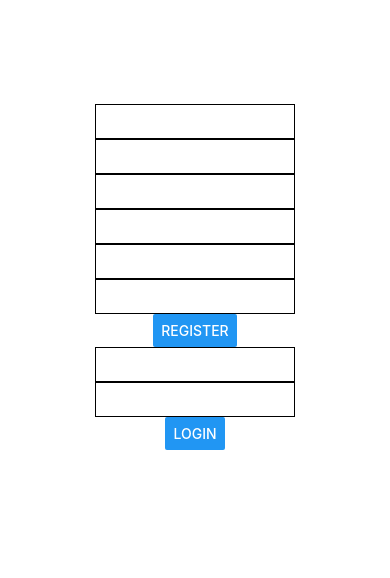
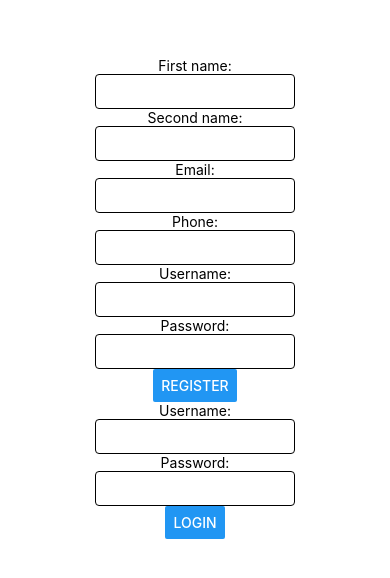
Before and after one commit to HoromneaTudor/Assist-TechChalange, a React Native app: screen / in a window 390 px wide. Shown: the part 124-702 px from the top of the page. Built offline with nearby package versions, Linux system fonts and the light colour scheme.

Commit message:
Update App.js
Titluri + spacing + use React

```diff
--- a/App.js
+++ b/App.js
@@ -1,20 +1,21 @@
 import { StatusBar } from 'expo-status-bar';
-import React from 'react';
+import React, {useState} from 'react';
 import { Image, StyleSheet, Text, View, SafeAreaView, Button, Alert,TextInput} from 'react-native';
 import Axios from 'axios'
+import { Header } from 'react-native/Libraries/NewAppScreen';
 
 export default function App() {
-  const [first_name_req,onChangeFirstNameReq] = React.useState("");
-  const [second_name_req,onChangeSecondNameReq] = React.useState("");
-  const [email_req, onChangeEmailReq] = React.useState("");
-  const [phone_req,onChangePhoneReq] = React.useState("");
-  const [password_req, onChangePassReq] = React.useState("");
-  const [username_req,onChangeUsernameReq] = React.useState("");
+  const [first_name_req,onChangeFirstNameReq] = useState("");
+  const [second_name_req,onChangeSecondNameReq] = useState("");
+  const [email_req, onChangeEmailReq] = useState("");
+  const [phone_req,onChangePhoneReq] = useState("");
+  const [password_req, onChangePassReq] = useState("");
+  const [username_req,onChangeUsernameReq] = useState("");
 
-  const [email,onChangeEmail] = React.useState("");
-  const [password,onChangePass] = React.useState("");
+  const [email,onChangeEmail] = useState("");
+  const [password,onChangePass] = useState("");
 
-  const [loginStatus,setLoginStatus] = React.useState("");
+  const [loginStatus,setLoginStatus] = useState("");
 
   const register =()=>{
     Axios.post('http://localhost:3001/register',
@@ -44,8 +45,6 @@ export default function App() {
         setLoginStatus(response.data.message);
         //console.log(response.data.message);
 
-
-
       }
       else{
         setLoginStatus(response.data[0].username);
@@ -60,56 +59,72 @@ export default function App() {
   return (
     <SafeAreaView style={styles.container}>
 
-
+      <Text>First name:</Text>
       <TextInput
         style={styles.input}
         onChangeText={onChangeFirstNameReq}
         value={first_name_req}
       />
+      <Text></Text>
+      <Text>Second name:</Text>
       <TextInput
         style={styles.input}
         onChangeText={onChangeSecondNameReq}
         value={second_name_req}
       />
+       <Text></Text>
+       <Text>Email:</Text>
       <TextInput
         style={styles.input}
         onChangeText={onChangeEmailReq}
         value={email_req}
       />
+       <Text></Text>
+       <Text>Phone:</Text>
       <TextInput
         style={styles.input}
         onChangeText={onChangePhoneReq}
         value={phone_req}
       />
+       <Text></Text>
+       <Text>Username:</Text>
       <TextInput
         style={styles.input}
         onChangeText={onChangeUsernameReq}
         value={username_req}
       />
+       <Text></Text>
+       <Text>Password:</Text>
       <TextInput
         style={styles.input}
         onChangeText={onChangePassReq}
         value={password_req}
       />
+       <Text></Text>
 
       <Button title='Register' style={styles.buttonlgn} onPress={register}></Button>
 
 
-
+      <Text></Text>
+      <Text>Username:</Text>
     <TextInput
         style={styles.input}
         onChangeText={onChangeEmail}
         value={email}
       />
+       <Text></Text>
+       <Text>Password:</Text>
       <TextInput
         style={styles.input}
         onChangeText={onChangePass}
         value={password}
       />
 
+        <Text></Text>
+
       <Button title='Login' style={styles.buttonlgn} onPress={login}></Button>
 
-      <h1>{loginStatus}</h1>
+      <Text h1 style={styles.header}>{loginStatus}</Text>
     </SafeAreaView>
 
   );
@@ -126,12 +141,15 @@ const styles = StyleSheet.create({
   input:{
     borderWidth:1,
     borderColor:'black',
+    borderRadius: 4,
     padding:8,
     width:200,
   },
   buttonlgn:{
     width:500,
     bottom:40,
+    borderRadius: 12,
+
 
   },
 
```
